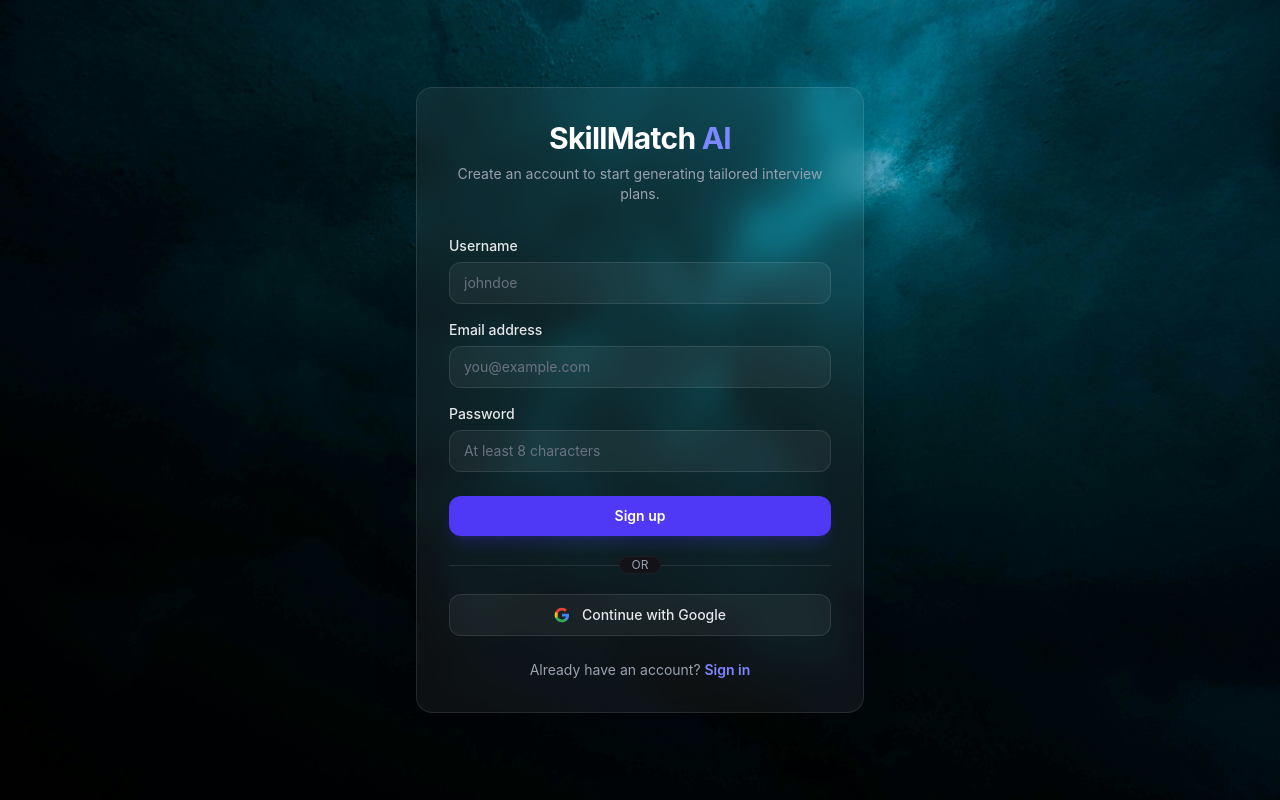
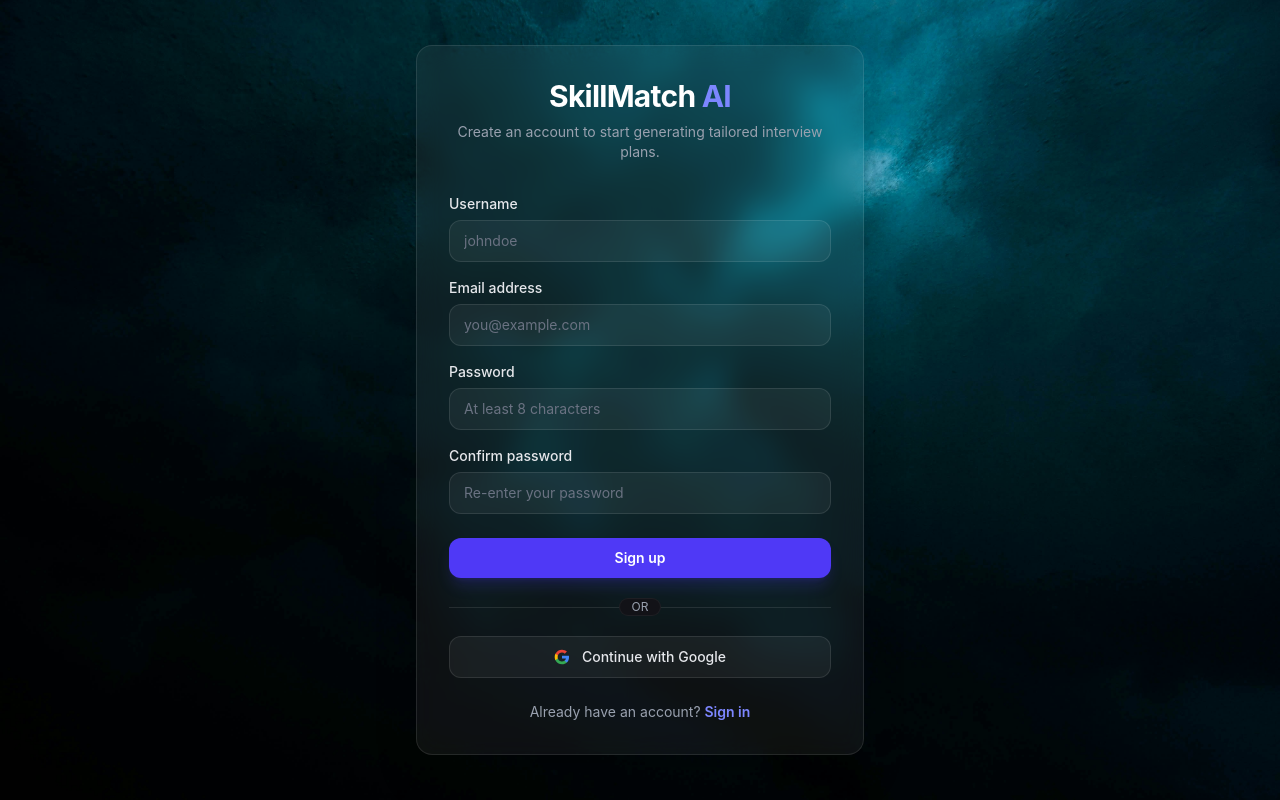
Before and after one commit to payas04/SkillMatch-AI, a React (Vite) app in the folder Frontend/: page /register in a window 1280 px wide. Built offline with nearby package versions, Linux system fonts and the light colour scheme; no server answers.

Commit message:
Added re-type password filed in register user

```diff
--- a/Frontend/src/pages/LoginPage.jsx
+++ b/Frontend/src/pages/LoginPage.jsx
@@ -115,7 +115,7 @@
           </div>
 
           {/* Password Input */}
-          <div className="relative">
+          <div>
             <div className="flex items-center justify-between mb-1.5">
               <label
                 htmlFor="password"
@@ -123,6 +123,7 @@
               >
                 Password
               </label>
+
               <a
                 href="#"
                 className="text-xs font-medium text-indigo-400 hover:text-indigo-300 transition-colors"
@@ -130,24 +131,28 @@
                 Forgot password?
               </a>
             </div>
+
+            <div className="relative">
               <input
                 {...register("password")}
                 type={showPassword ? "text" : "password"}
                 id="password"
-              name="password"
                 autoComplete="current-password"
                 placeholder="••••••••"
                 onChange={() => apiError && setApiError(null)}
-              className="block w-full pr-10  rounded-xl bg-white/5 border border-white/10 px-3.5 py-2.5 text-sm text-white placeholder:text-gray-500 outline-none transition focus:border-indigo-400 focus:ring-1 focus:ring-indigo-400"
+                className="block w-full pr-10 rounded-xl bg-white/5 border border-white/10 px-3.5 py-2.5 text-sm text-white placeholder:text-gray-500 outline-none transition focus:border-indigo-400 focus:ring-1 focus:ring-indigo-400"
               />
+
               <button
                 type="button"
                 onClick={() => setShowPassword((prev) => !prev)}
-              className="absolute right-3 top-1/2 -translate-y-1/2 text-gray-500 hover:text-gray-700"
+                className="absolute right-0 top-0 h-full flex items-center px-3 text-gray-500 hover:text-gray-300"
                 aria-label={showPassword ? "Hide password" : "Show password"}
               >
                 {showPassword ? <EyeOff size={20} /> : <Eye size={20} />}
               </button>
+            </div>
+
             {errors.password && (
               <p className="text-xs text-rose-400 mt-1.5">
                 {errors.password.message}
--- a/Frontend/src/pages/RegisterPage.jsx
+++ b/Frontend/src/pages/RegisterPage.jsx
@@ -21,7 +21,9 @@
   const onSubmit = async (data) => {
     setApiError(null);
     try {
-      await registerUser(data);
+      const { confirmPassword, ...registrationData } = data;
+
+      await registerUser(registrationData);
       navigate("/home");
     } catch (err) {
       const serverMsg =
@@ -149,7 +151,29 @@
               </p>
             )}
           </div>
+          <div>
+            <label
+              htmlFor="confirmPassword"
+              className="block text-sm font-medium text-gray-200 mb-1.5"
+            >
+              Confirm password
+            </label>
 
+            <input
+              {...register("confirmPassword")}
+              id="confirmPassword"
+              type="password"
+              autoComplete="new-password"
+              placeholder="Re-enter your password"
+              className="block w-full rounded-xl bg-white/5 border border-white/10 px-3.5 py-2.5 text-sm text-white placeholder:text-gray-500 outline-none transition focus:border-indigo-400 focus:ring-1 focus:ring-indigo-400"
+            />
+
+            {errors.confirmPassword && (
+              <p className="text-xs text-rose-400 mt-1.5">
+                {errors.confirmPassword.message}
+              </p>
+            )}
+          </div>
           {/* Submit Button */}
           <div className="pt-2">
             <button
--- a/Frontend/src/zod/registerSchema.js
+++ b/Frontend/src/zod/registerSchema.js
@@ -1,6 +1,13 @@
 import { z } from "zod";
-export const registerSchema = z.object({
-  username: z.string().trim().min(2, "username must be atleast 2 characters"),
-  email: z.string().trim().email("Enter a valid email"),
-  password: z.string().min(8, "Password must be at least 8 characters"),
-});
+
+export const registerSchema = z
+  .object({
+    username: z.string().min(3, "Username must be at least 3 characters"),
+    email: z.string().email("Invalid email address"),
+    password: z.string().min(8, "Password must be at least 8 characters"),
+    confirmPassword: z.string().min(1, "Please confirm your password"),
+  })
+  .refine((data) => data.password === data.confirmPassword, {
+    message: "Passwords do not match",
+    path: ["confirmPassword"],
+  });
```
Lines whose indentation alone changed are shown as unchanged.
